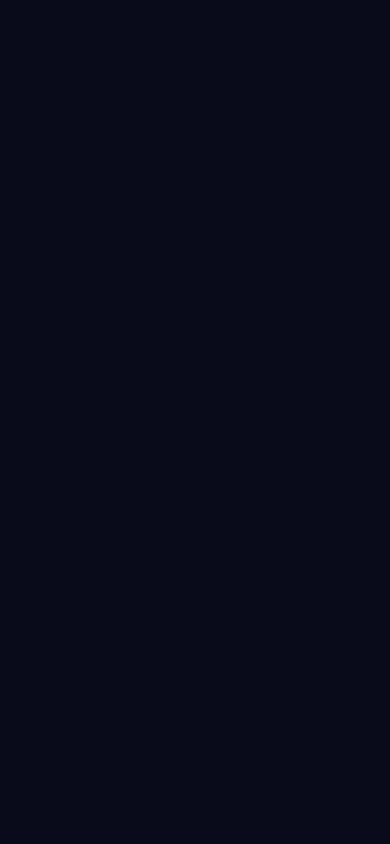
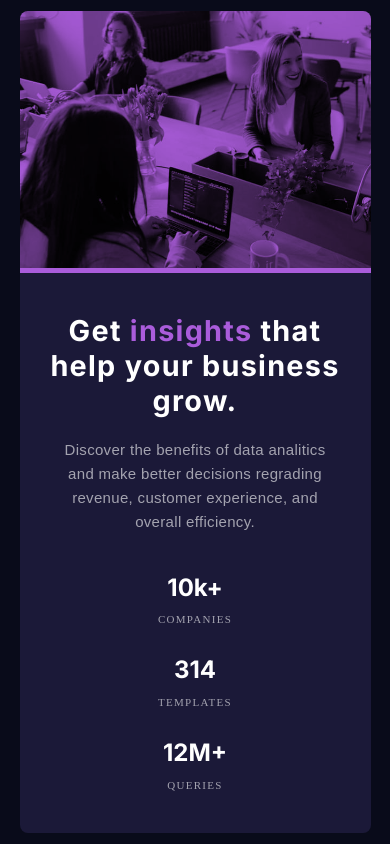
Before and after one commit to PiterMobile/Challenge, a plain HTML site: page Stats-preview-card/index.html in a window 390 px wide. Drawn offline with nearby package versions, Linux system fonts and the light colour scheme.

Commit message:
mobile version completed

```diff
--- a/Stats-preview-card/index.html
+++ b/Stats-preview-card/index.html
@@ -11,6 +11,23 @@
 </head>
 
 <body>
+  <main>
+    <section class="card">
+      <header>
+        <img src="images/image-header-mobile.jpg" alt="Stats card image.">
+        </header>
+      <h1>Get <mark>insights</mark> that help your business grow.</h1>
+      <p>Discover the benefits of data analitics and make better decisions regrading revenue, customer experience, and
+        overall efficiency.</p>
+      <h2>10k+</h2>
+      <h4>companies</h4>
+      <h2>314</h2>
+      <h4>templates</h4>
+      <h2>12M+</h2>
+      <h4>queries</h4>
+    </section>
+  </main>
+
 </body>
 
 </html>
--- a/Stats-preview-card/style.css
+++ b/Stats-preview-card/style.css
@@ -1,19 +1,21 @@
 @import url("https://necolas.github.io/normalize.css/8.0.1/normalize.css");
 
-/* font: Inter (400, 700), Lexend Deca (700) */
-@import url('https://fonts.googleapis.com/css2?family=Inter:wght@400;700&family=Red+Hat+Display:wght@700&display=swap');
+/* font: Inter (400, 700), Lexend Deca (400) */
+@import url("https://fonts.googleapis.com/css2?family=Inter:wght@400;700&family=Red+Hat+Display:wght@400&display=swap");
 
 *,
 ::after,
 ::before {
   box-sizing: border-box;
 }
+
 html {
-    font-size: 15px;
+  font-size: 100%;
 }
 
 :root {
-    --font: 'Inter', 'Lexend Deca', sans-serif;
+  --font-i: "Inter", sans-serif;
+  --font-l: "Lexend Deca", sans-serif;
 
   /* (main background) */
   --very-dark-blue: hsl(233, 47%, 7%);
@@ -30,5 +32,84 @@ html {
 }
 
 body {
+  color: var(--white);
   background: var(--very-dark-blue);
 }
+
+main {
+  height: 100vh;
+}
+
+main,
+.card {
+  display: flex;
+  justify-content: center;
+  align-items: center;
+}
+
+.card {
+  flex-direction: column;
+  text-align: center;
+  padding: 0 1.5rem;
+  background: var(--dark-desaturated-blue);
+  border-radius: 0.5rem;
+}
+
+.card header {
+  margin-bottom: 1.3rem;
+  border-radius: 0.5rem 0.5rem 0 0;
+  background-color: var(--soft-violet);
+}
+
+.card,
+.card header,
+header img {
+  width: 90vw;
+}
+
+header img {
+  mix-blend-mode: multiply;
+  height: 100%;
+}
+
+mark {
+  color: var(--soft-violet);
+  background: none;
+}
+
+h1,
+h4 {
+  letter-spacing: 0.08rem;
+}
+
+h1 {
+  margin-bottom: 0.3rem;
+  font: 700 1.8rem var(--font-i);
+}
+
+h2 {
+  margin: 0.5rem 0;
+  font-family: var(--font-i);
+}
+
+h4 {
+  margin: 0 0 1.3rem;
+  font: var(--font-l);
+  font-variant: small-caps;
+}
+
+h4:last-child {
+  margin-bottom: 2.5rem;
+}
+
+p,
+h4 {
+  color: var(--slightly-transparent-white);
+}
+
+p {
+  margin-bottom: 2rem;
+  padding: 0 0.5rem;
+  font: 0.938rem/1.5rem var(--font-l);
+  letter-spacing: 0.02rem;
+}
```
Also changed, not shown: 1 other file. Lines whose indentation alone changed are shown as unchanged.
